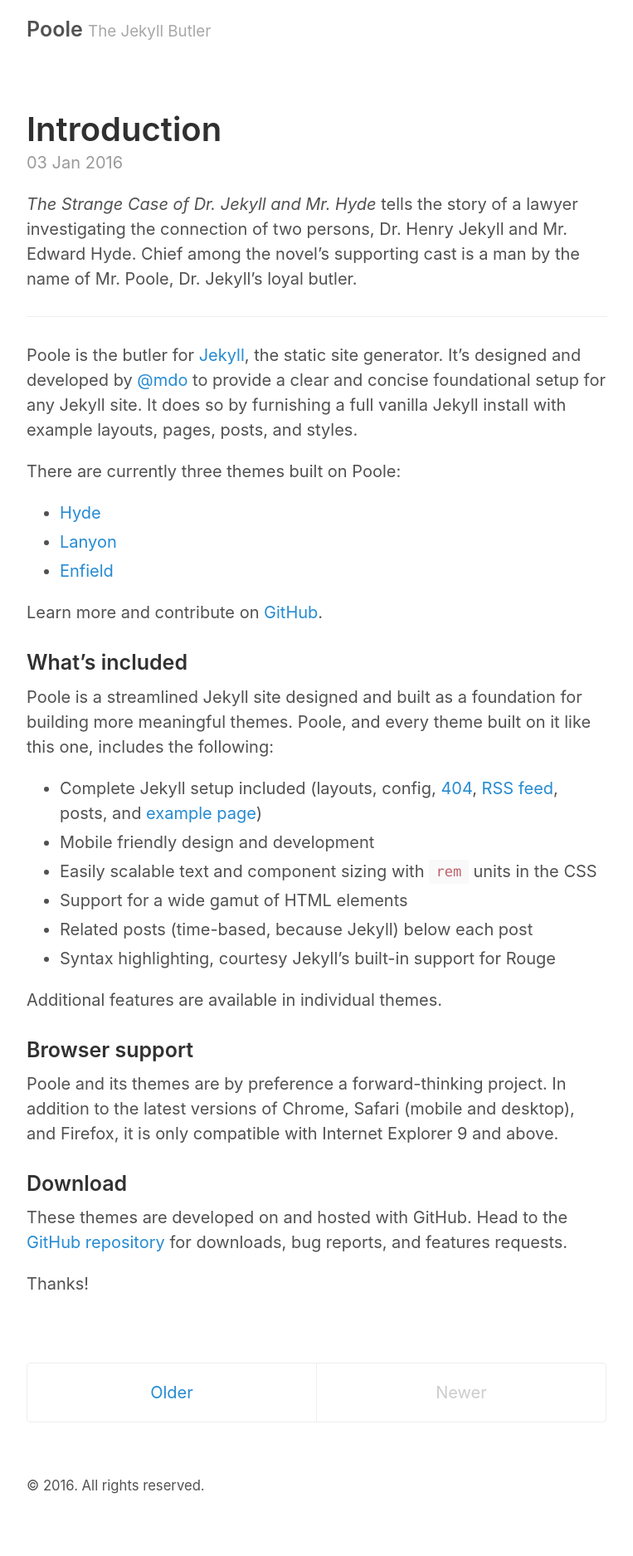
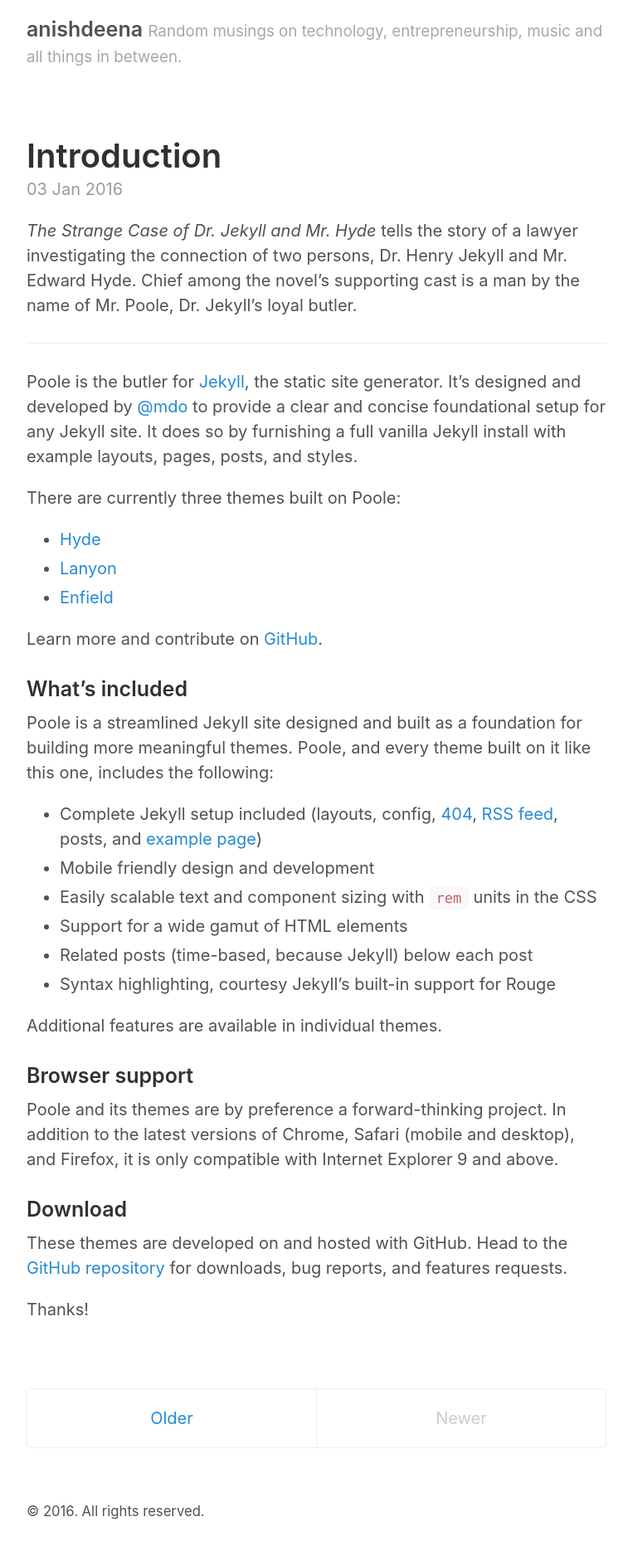
Before and after one commit to anishdeena/anishdeena.github.io, a Jekyll site: the page built from index.html, in a window 1280 px wide. Shown: the whole page at 83% size, without its empty margins (258-1021 px from the left). Built offline with Jekyll 4.4.1, drawn with Linux system fonts in a browser that asks for light colours; the list of posts is cut into pages by our own code; before the commit the page ends 1844 px from its top, so only the background shows below that.

Commit message:
title, url and other config params updated

```diff
--- a/_config.yml
+++ b/_config.yml
@@ -2,9 +2,9 @@
 permalink:           pretty
 
 # Setup
-title:               Poole
-tagline:             The Jekyll Butler
-url:                 http://getpoole.com
+title:               anishdeena
+tagline:             Random musings on technology, entrepreneurship, music and all things in between.
+url:                 http://anishdeena.github.io
 paginate:            1
 baseurl:             ""
 
@@ -17,9 +17,9 @@ sass:
 
 # About/contact
 author:
-  name:              Mark Otto
-  url:               https://twitter.com/mdo
-  email:             markdotto@gmail.com
+  name:              Anish Deenadayalan
+  url:               https://twitter.com/anishdeena
+  email:             anishdeena@gmail.com
 
 # Custom vars
 version:             2.0.0
```
